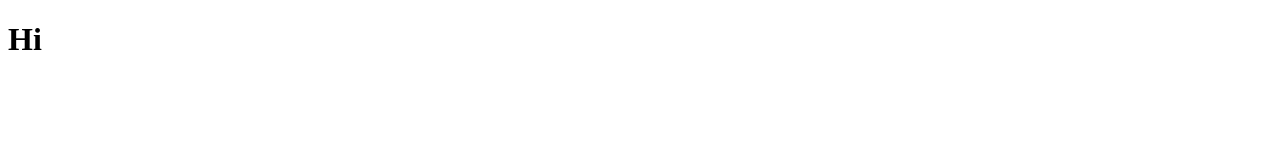
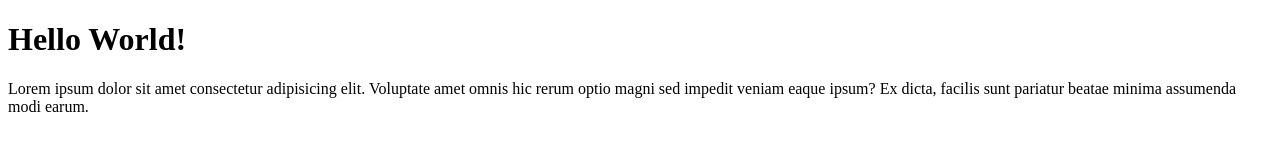
Before and after one commit to HosseinAllahverdili/HosseinAllahverdili.github.io, a plain HTML site: page index.html in a window 1280 px wide. Drawn offline with Linux system fonts and the light colour scheme.

Commit message:
Update index.html

```diff
--- a/index.html
+++ b/index.html
@@ -4,9 +4,14 @@
     <meta charset="UTF-8" />
     <meta name="viewport" content="width=device-width, initial-scale=1.0" />
     <link rel="stylesheet" href="./css/style.css" />
-    <title>Document</title>
+    <title>Git</title>
   </head>
   <body>
-    <h1>Hi</h1>
+    <h1>Hello World!</h1>
+    <p>
+      Lorem ipsum dolor sit amet consectetur adipisicing elit. Voluptate amet
+      omnis hic rerum optio magni sed impedit veniam eaque ipsum? Ex dicta,
+      facilis sunt pariatur beatae minima assumenda modi earum.
+    </p>
   </body>
 </html>
```
